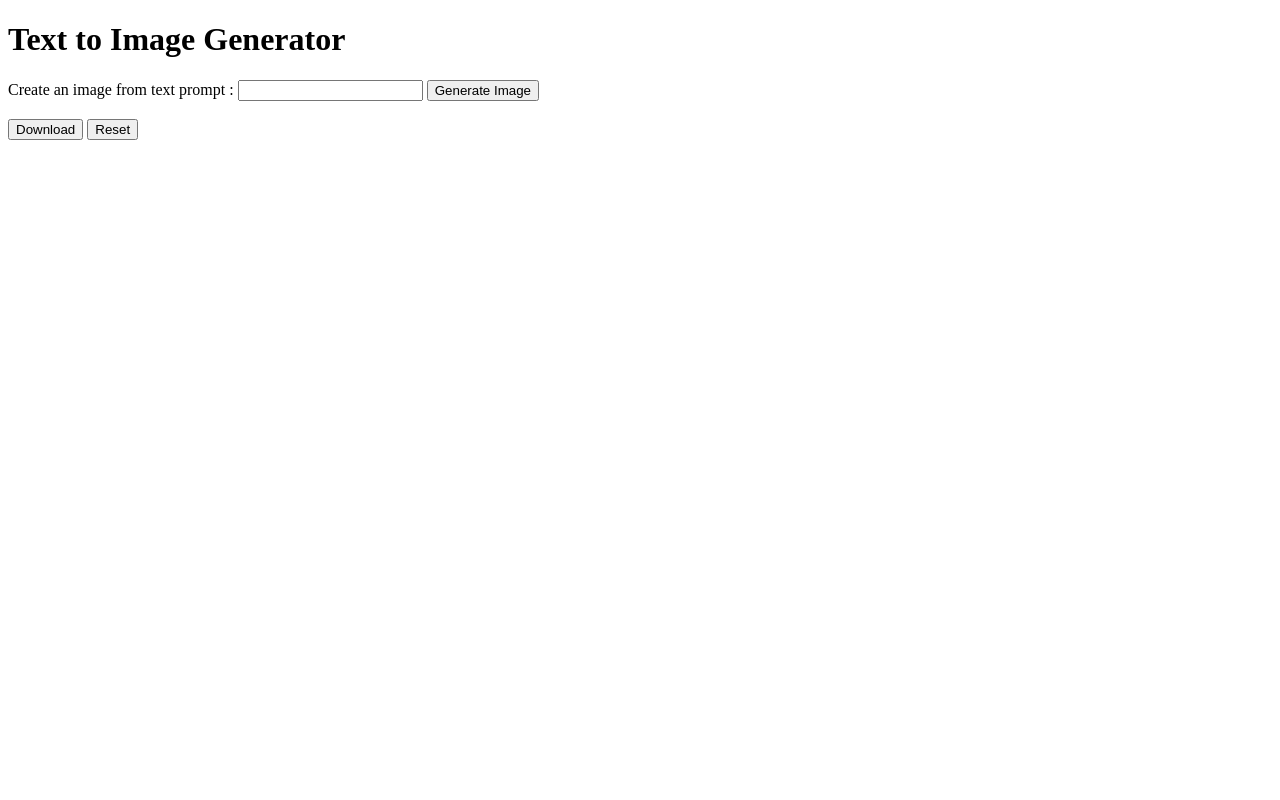
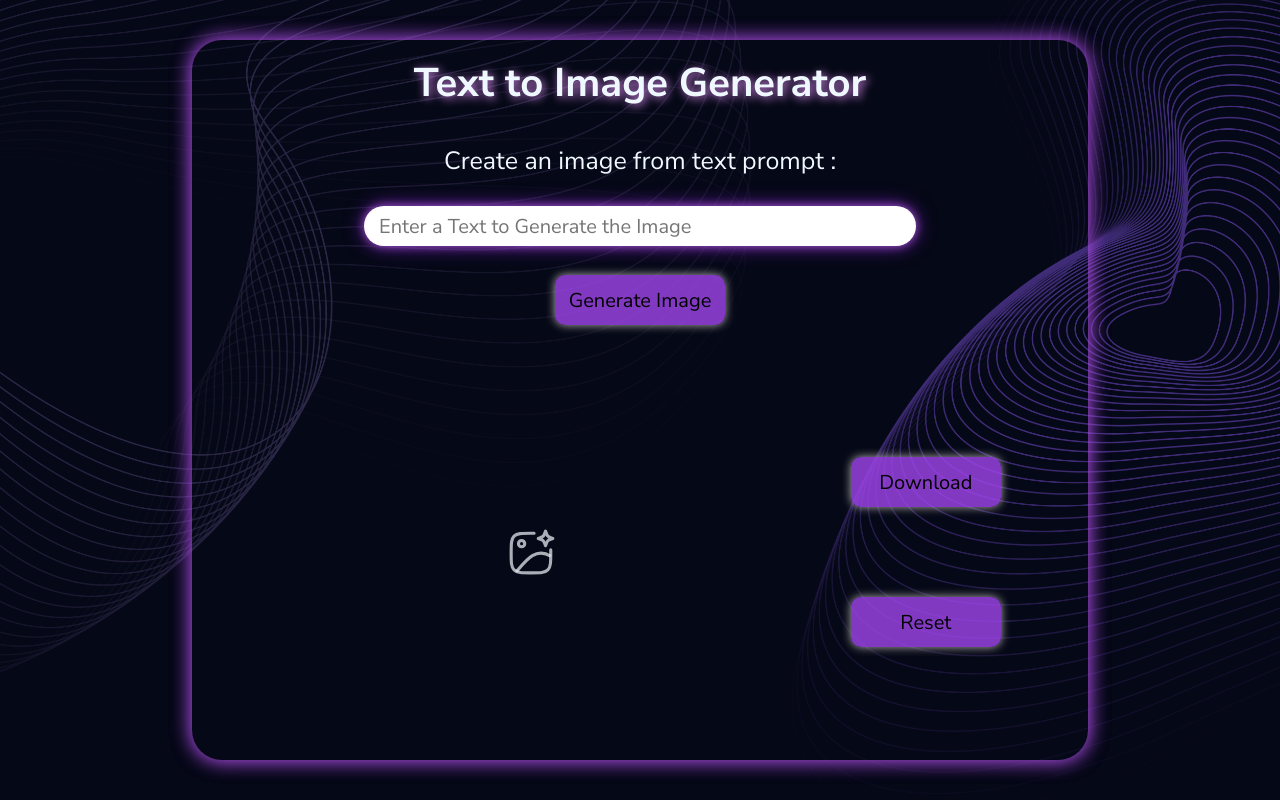
Before and after one commit to atharva-aak/PixelPrompt, a plain HTML site: page index.html in a window 1280 px wide. Drawn offline with Linux system fonts and the light colour scheme.

Commit message:
Added the css for website and also integrated the reset button

```diff
--- a/index.html
+++ b/index.html
@@ -12,23 +12,22 @@
 <div class="input">
     <label for="">Create an image from text prompt :
     </label>
-    <input type="text" name="" id="input">
+    <input type="text" name="" id="input" placeholder="Enter a Text to Generate the Image">
     <button id="btn"> Generate Image</button>
 </div>
 
 <div class="output">
     <div class="image">
         <img id="image" src="" alt="">
-        <div class="btn">
-            <div id="download">
+        <img id="svg" src="image.svg"alt="">
+        <img id="loading" src="loader.gif" alt=""></div>
+
+        <div class="btns">
                 <button id="download">Download</button>
                 <button id="reset">Reset</button>
-            </div>
         </div>
     </div>
 </div>
-</div>
-
 
     <script src="script.js"></script>
 </body>
--- a/script.js
+++ b/script.js
@@ -2,6 +2,10 @@ const key = "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";
 const inputText = document.getElementById("input");
 const image = document.getElementById("image");
 const GenBtn = document.getElementById("btn");
+const svg = document.getElementById("svg");
+const load = document.getElementById("loading");
+const ResetBtn = document.getElementById("reset");
+
 
 async function query(data) {
 	const response = await fetch(
@@ -15,10 +19,14 @@ async function query(data) {
 		}
 	);
 	const result = await response.blob();
+	image.style.display = "block"
+	load.style.display="none";
 	return result;
 }
 
 async function generate() {
+
+	load.style.display="block";
 
     query().then((response) => {
 
@@ -31,11 +39,18 @@ async function generate() {
 
 GenBtn.addEventListener("click", () =>{
     generate();
+	svg.style.display = "none"
 });
 
 inputText.addEventListener("keydown", (e) =>{
     if(e.key == "Enter")
     {
         generate();
+		svg.style.display = "none"
     }
 })
+
+ResetBtn.addEventListener("click", ()=>{
+	inputText.value = ""
+	window.location.reload();
+})
--- a/style.css
+++ b/style.css
@@ -0,0 +1,158 @@
+@import url('https://fonts.googleapis.com/css2?family=Nunito+Sans:ital,opsz,wght@0,6..12,200..1000;1,6..12,200..1000&family=Poppins:wght@400;500;600&display=swap');
+*{
+    margin: 0;
+    padding: 0;
+    box-sizing: border-box;
+    font-family: "Nunito Sans", sans-serif;
+}
+
+body{
+    width: 100vw;
+    height: 100vh;
+    display: flex;
+    align-items: center;
+    justify-content: center;
+
+    background-image: url('./herobg.png');
+    background-size: cover;
+    background-position: center;
+    background-repeat: no-repeat;
+}
+
+.container{
+    width: 70%;
+    height: 90%;
+    color: aliceblue;
+    display: flex;
+    align-items: center;
+    justify-content: center;
+    flex-direction: column;
+    box-shadow: 0 0 20px rgba(183, 101, 221, 0.8), 0 0 20px rgba(130, 33, 209, 0.8);
+    border: none;
+    border-radius: 30px;
+    padding: 10px;
+    box-sizing: border-box;
+    gap: 20px;
+
+}
+h1{
+    font-size: 40px;
+    text-shadow: 2px 2px 10px rgb(209, 134, 230);
+}
+
+.input{
+    width: 90%;
+    height: 30%;
+    display: flex;
+    align-items: center;
+    justify-content: space-around;
+    flex-direction: column;
+    color: aliceblue;
+    font-size: 25px;
+}
+#input{
+    width: 70%;
+    height: 40px;
+    border: none;
+    border-radius: 20px;
+    box-shadow: 0 0 10px rgba(183, 101, 221, 0.8), 0 0 20px rgba(130, 33, 209, 0.8);
+    font-size: 20px;
+    color: rgb(0, 0, 0);
+    padding: 15px;
+    box-sizing: border-box;
+}
+
+#btn{
+    width: 170px;
+    height: 50px;
+    background-color: rgba(162, 69, 238, 0.8);
+    border: none;
+    border-radius: 10px;
+    font-size: 20px;
+    color: rgb(0, 0, 0);
+    box-shadow: 0 0 10px rgb(180, 176, 176);
+    transition: all 0.3s;
+
+
+}
+#btn:hover{
+    background-color: rgb(179, 105, 236);
+}
+
+.output{
+    width: 90%;
+    height: 55%;
+    display: flex;
+    align-items: center;
+    justify-content: space-around;
+}
+.image{
+    width: 70%;
+    height: 100%;
+    /* background: linear-gradient(to right, rgb(3,19,22), rgb(160,161,235)); */
+    display: flex;
+    align-items: center;
+    justify-content: center;
+    border: none;
+    border-radius: 20px;
+}
+
+.btns{
+    width: 25%;
+    height: 100%;
+    display: flex;
+    align-items: center;
+    justify-content: center;
+    border: none;
+    border-radius: 20px;
+    /* background: linear-gradient(to right, rgb(3,19,22), rgb(160,161,235)); */
+    flex-direction: column;
+    gap: 90px;
+
+}
+#download{
+    width: 150px;
+    height: 50px;
+    background-color: rgba(162, 69, 238, 0.8);
+    border: none;
+    border-radius: 10px;
+    font-size: 20px;
+    color: rgb(0, 0, 0);
+    box-shadow: 0 0 10px rgb(180, 176, 176);
+    transition: all 0.3s;
+}
+
+#reset{
+    width: 150px;
+    height: 50px;
+    background-color: rgba(162, 69, 238, 0.8);
+    border: none;
+    border-radius: 10px;
+    font-size: 20px;
+    color: rgb(0, 0, 0);
+    box-shadow: 0 0 10px rgb(180, 176, 176);
+    transition: all 0.3s;
+
+}
+#download:hover{
+    background-color: rgb(179, 105, 236);
+}
+#reset:hover{
+    background-color: rgb(179, 105, 236);
+}
+
+#image{
+    width: 65%;
+    height: 90%;
+    background-size: cover;
+    border: none;
+    border-radius: 20px;
+    display: none;
+}
+
+#loading{
+    position: absolute;
+    width: 10%;
+    filter: drop-shadow(2px 2px 10px black);
+    display: none;
+}
```
Also changed, not shown: herobg.png (added), image.svg (added), loader.gif (added).
